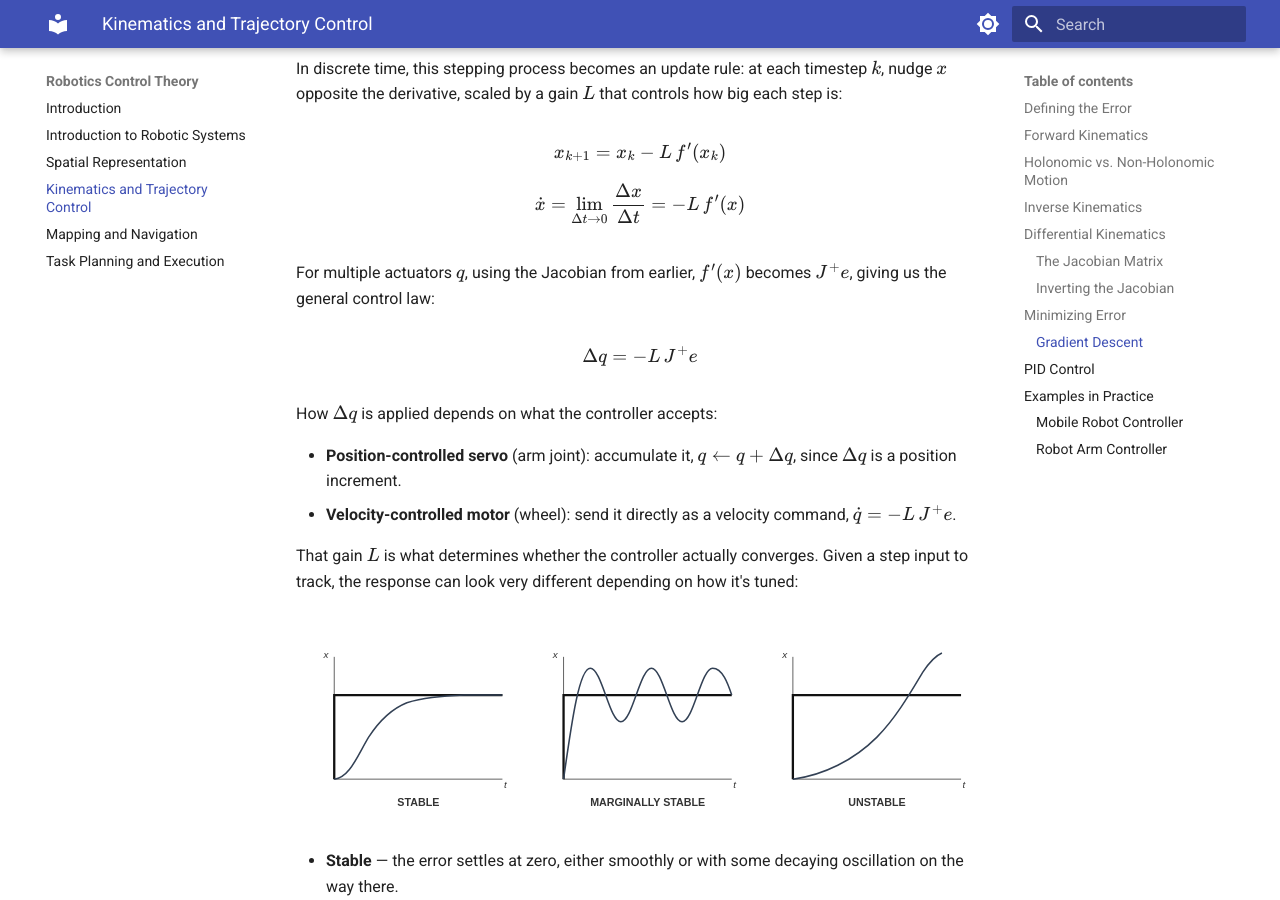
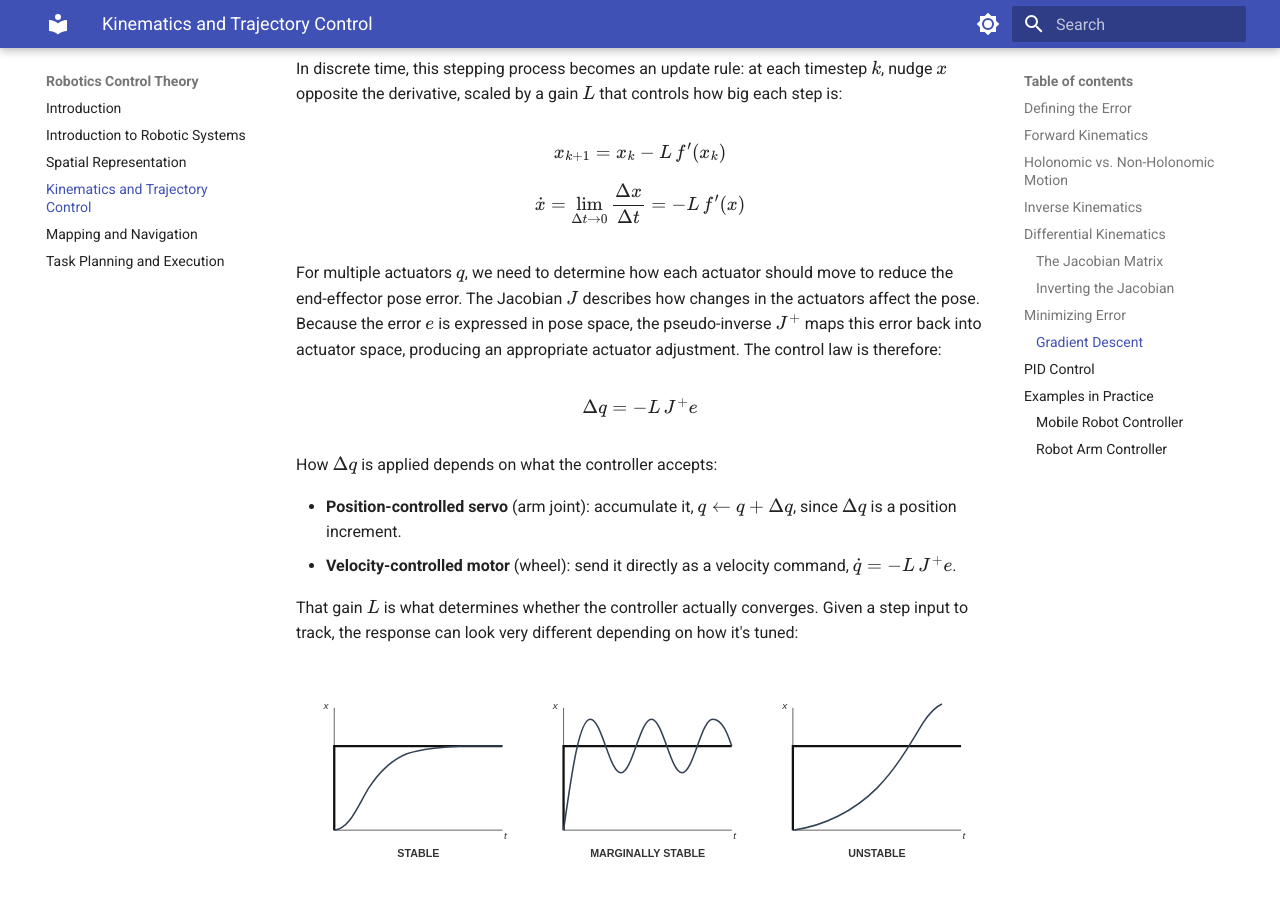
Before and after one commit to Kooroshoo/intro-to-robotics, an MkDocs documentation site: the page built from docs/03-kinematics-and-trajectory-control.md, in a window 1280 px wide and 900 px high, scrolled down 8567 px. Built offline with MkDocs 1.6.1 and Material for MkDocs 9.7.7, drawn with Linux system fonts in a browser that asks for light colours.

Commit message:
Update 03-kinematics-and-trajectory-control.md

```diff
--- a/docs/03-kinematics-and-trajectory-control.md
+++ b/docs/03-kinematics-and-trajectory-control.md
@@ -226,7 +226,7 @@ x_{k+1} = x_k - L\,f'(x_k) \\[8pt]
 \end{gathered}
 $$
 
-For multiple actuators $q$, using the Jacobian from earlier, $f'(x)$ becomes $J^+e$, giving us the general control law:
+For multiple actuators $q$, we need to determine how each actuator should move to reduce the end-effector pose error. The Jacobian $J$ describes how changes in the actuators affect the pose. Because the error $e$ is expressed in pose space, the pseudo-inverse $J^+$ maps this error back into actuator space, producing an appropriate actuator adjustment. The control law is therefore:
 
 $$
 \Delta q = -L\,J^+e
```
